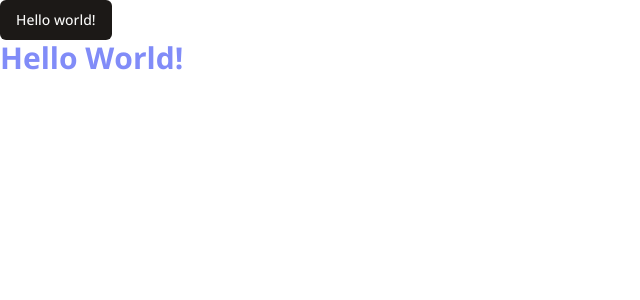
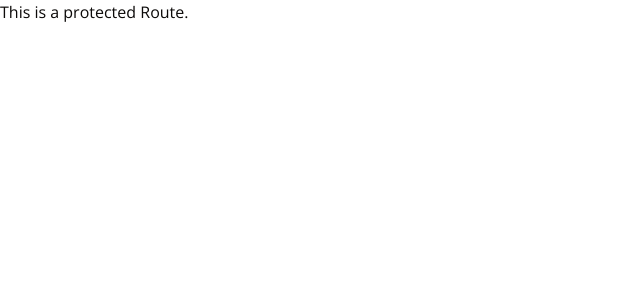
Before and after one commit to karancoder/discord-clone, a Next.js app: page / in a window 1280 px wide. Shown: the top 300 px of the page, without its empty margins (0-640 px from the left). Built offline with nearby package versions, Linux system fonts and the light colour scheme.

Commit message:
chore: folder restructurings

```diff
--- /dev/null
+++ b/src/app/(main)/(routes)/page.tsx
@@ -0,0 +1,5 @@
+import { Button } from "@/components/ui/button";
+
+export default function Home() {
+  return <main>This is a protected Route.</main>;
+}
--- a/src/app/(main)/page.tsx
+++ /dev/null
@@ -1,10 +0,0 @@
-import { Button } from "@/components/ui/button";
-
-export default function Home() {
-  return (
-    <main>
-      <Button>Hello world!</Button>
-      <p className="text-3xl font-bold text-indigo-400">Hello World!</p>
-    </main>
-  );
-}
```
